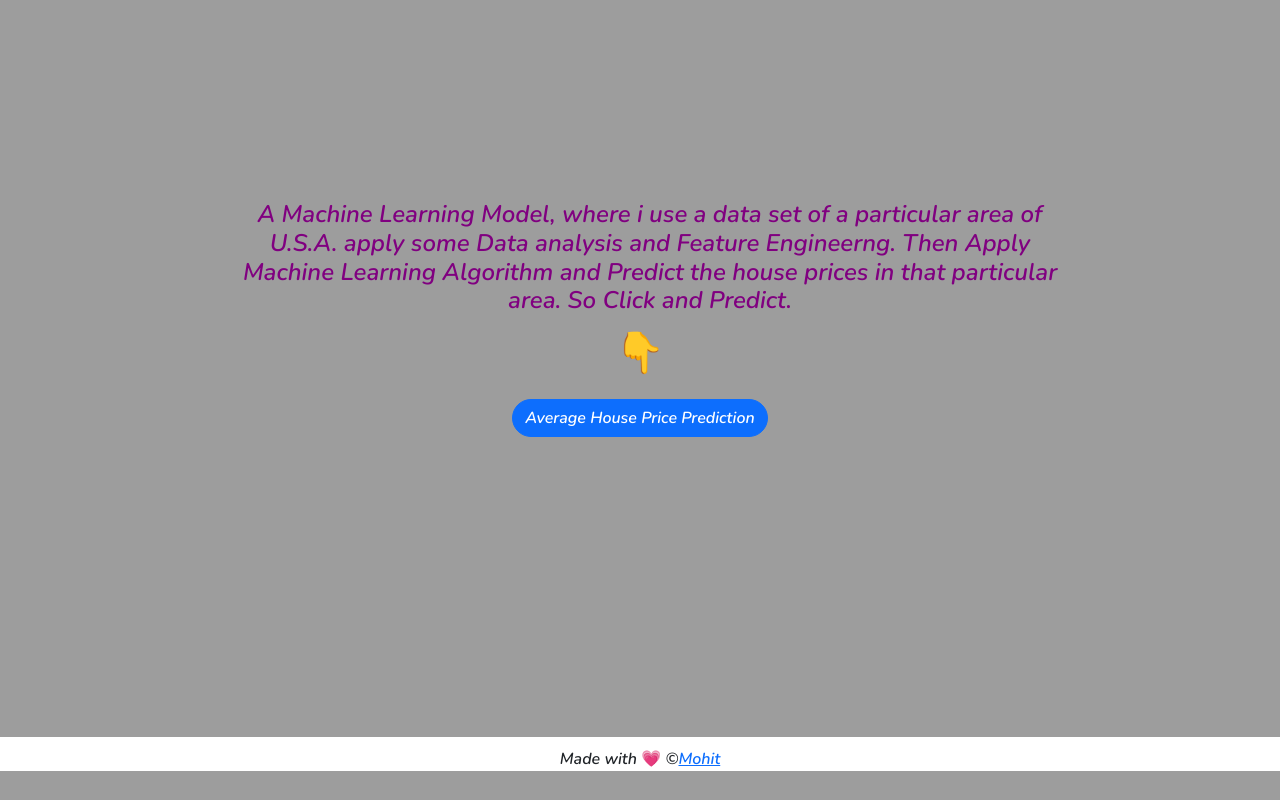
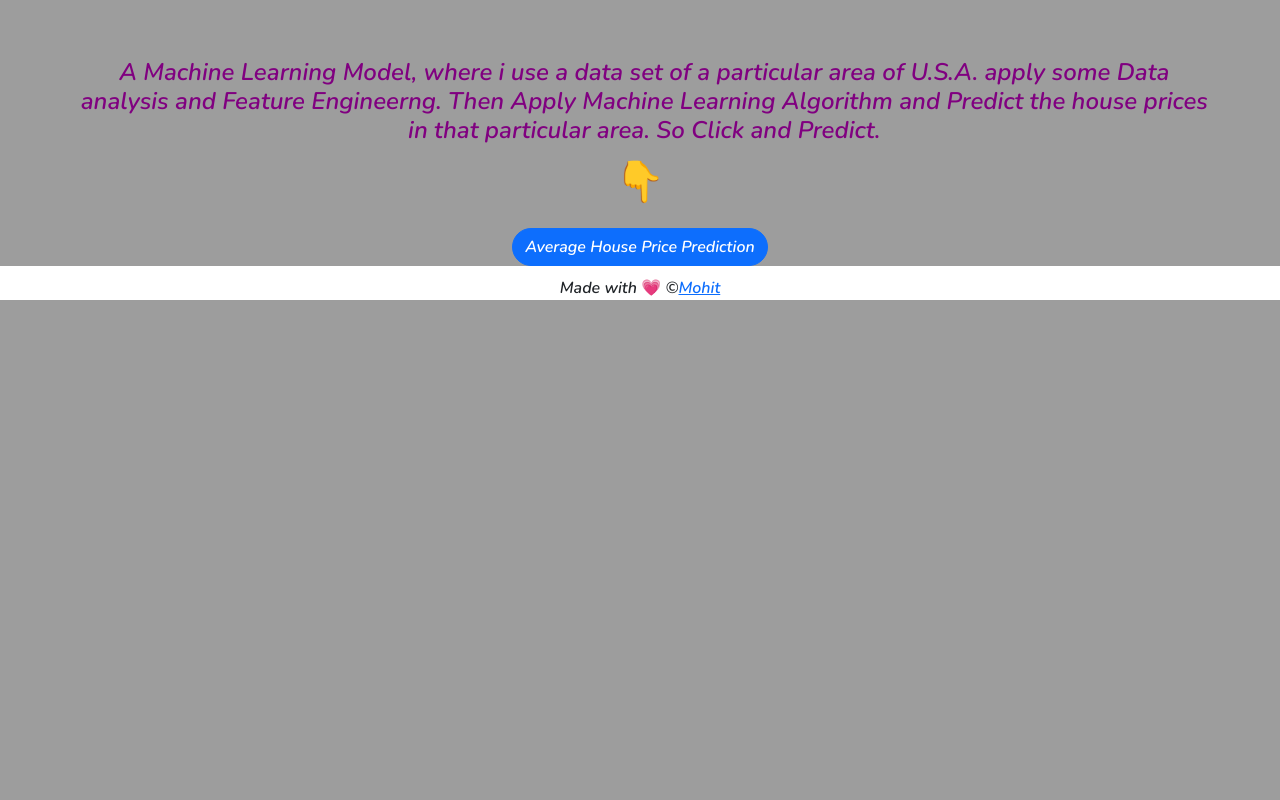
Before and after one commit to Mohit269/House_Prediction, a Flask app: page / in a window 1280 px wide. Run offline with Flask 2, Linux system fonts and the light colour scheme; parts of the project's set-up code (start-up, migrations or seed data) failed here and were passed over.

Commit message:
Update base1.html

```diff
--- a/templates/base1.html
+++ b/templates/base1.html
@@ -11,18 +11,18 @@
 		font-family: 'Nunito', sans-serif;
 	}
 	.body{
-      padding-top: 200px;
-      padding-left: 150px;
-      padding-right: 150px;
-      padding-bottom: 300px;
+      padding-top: 3.63em;
+      padding-left: 2.72em;
+      padding-right: 2.72em;
+      padding-bottom: 5.45;
       text-align: center;
       background-color: #9D9D9D;
 		font-family: 'Nunito', sans-serif;
 	}
 	h4{
 	color: purple;
-	padding-left: 80px;
-	padding-right: 60px;
+	padding-left: 1.45em;
+	padding-right: 1.09em;
 }
 #button{
 	border-radius: 30px
```
